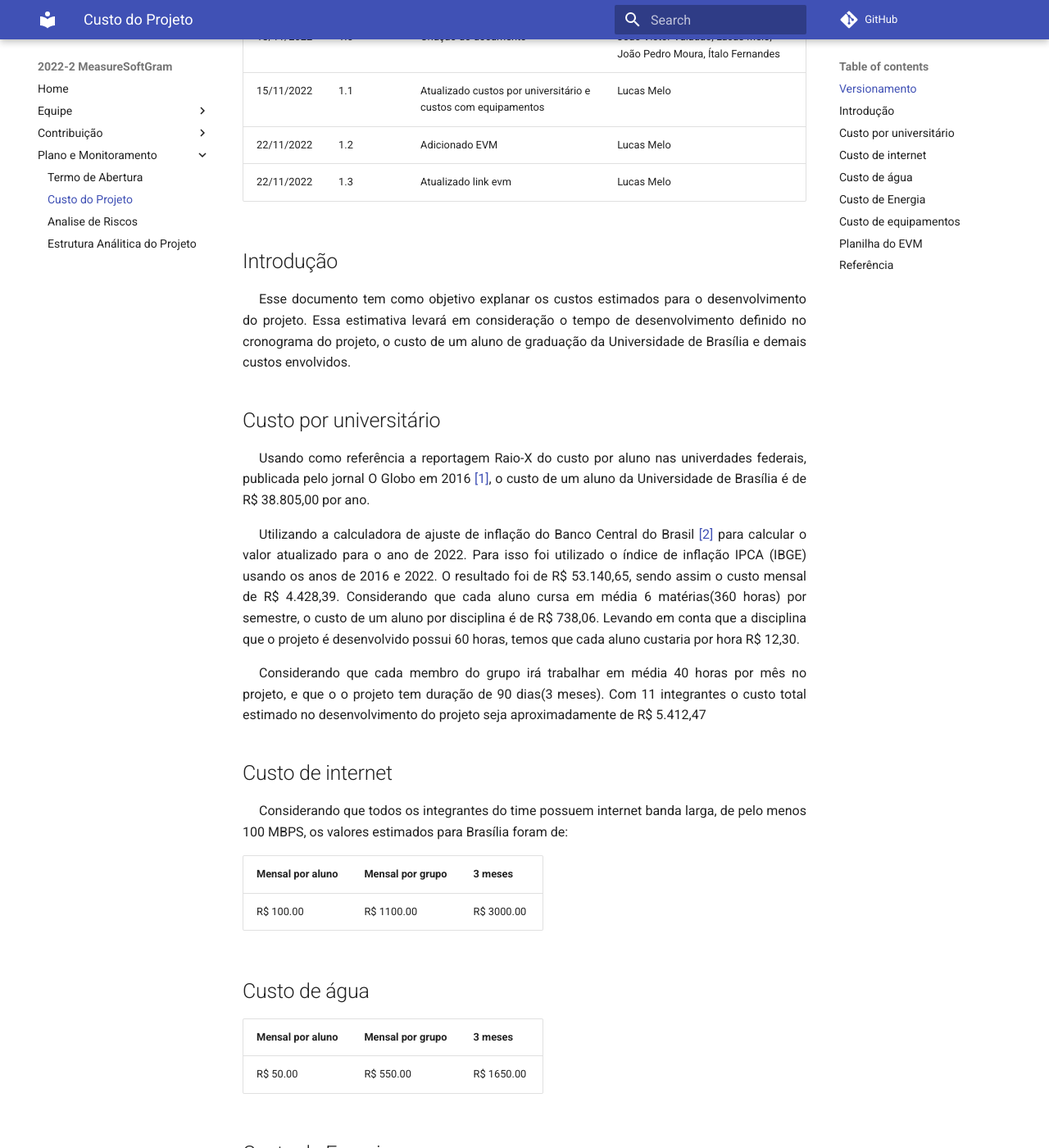
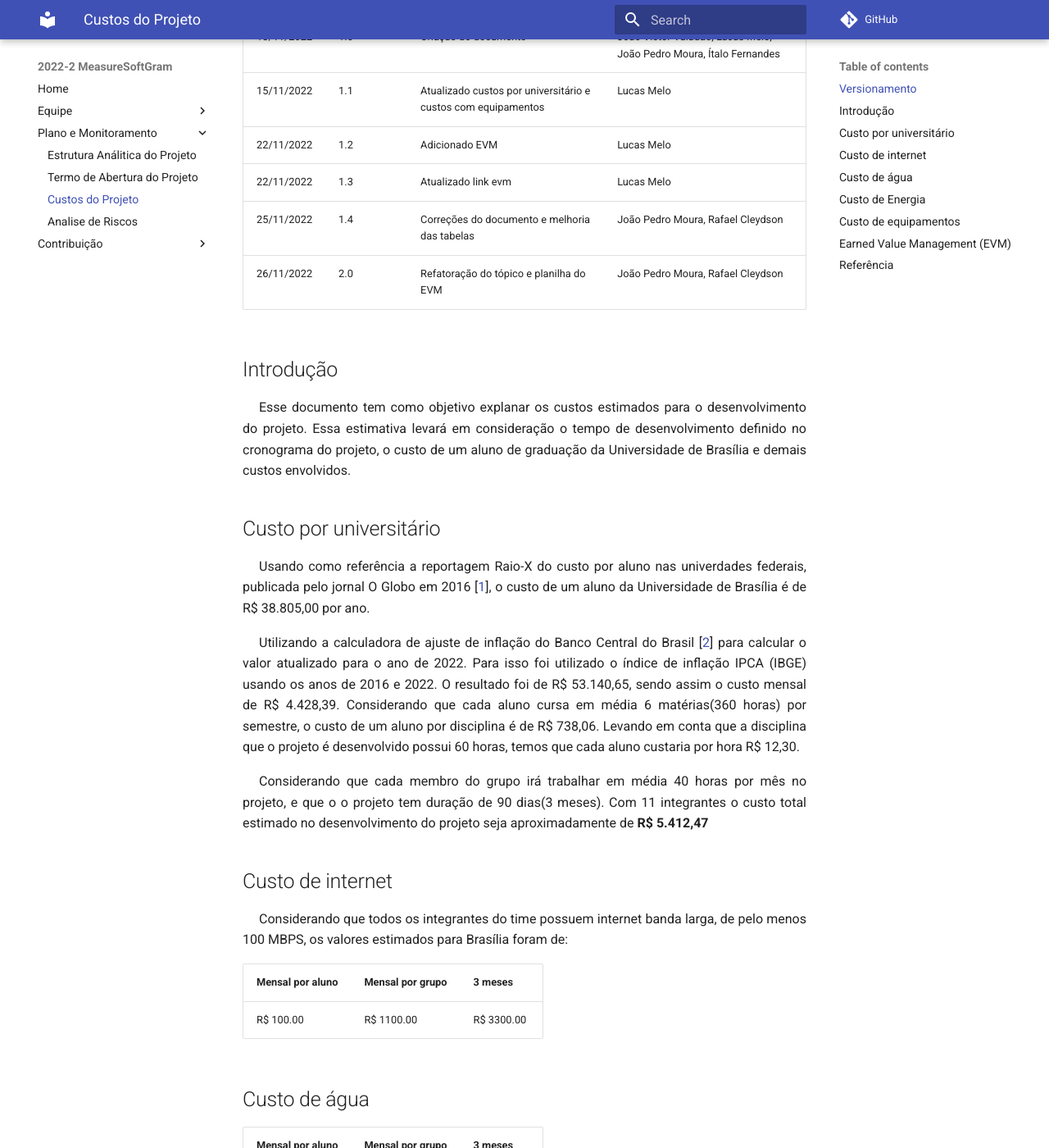
Before and after one commit to fga-eps-mds/2022-2-MeasureSoftGram-Doc, an MkDocs documentation site: the page built from docs/plano-monitoramento/custo_projeto.md, in a window 1280 px wide and 1400 px high, scrolled down 254 px. Shown: the whole window at 82% size. Built offline with MkDocs 1.6.1 and Material for MkDocs 9.7.7, drawn with Linux system fonts in a browser that asks for light colours; comment, search, counter and statistics services are not loaded; some of the changed text lies outside the part shown.

Commit message:
14 Refatoração do tópico e planilhas do EVM
Co-authored-by: RcleydsonR <rafael.cleydson@gmail.com>

```diff
--- a/docs/plano-monitoramento/custo_projeto.md
+++ b/docs/plano-monitoramento/custo_projeto.md
@@ -8,6 +8,8 @@
 |15/11/2022|1.1|Atualizado custos por universitário e custos com equipamentos| Lucas Melo |
 |22/11/2022|1.2|Adicionado EVM| Lucas Melo |
 |22/11/2022|1.3|Atualizado link evm| Lucas Melo |
+|25/11/2022|1.4|Correções do documento e melhoria das tabelas| João Pedro Moura, Rafael Cleydson |
+|26/11/2022|2.0|Refatoração do tópico e planilha do EVM| João Pedro Moura, Rafael Cleydson |
 
 ## Introdução
 
@@ -17,14 +19,13 @@
 ## Custo por universitário
 
 <p align="justify" style="text-indent: 20px">
-Usando  como referência a reportagem Raio-X do custo por aluno nas univerdades federais, publicada pelo jornal O Globo em 2016 <a href=./#referencia>[1]</a>, o custo de um aluno da Universidade de Brasília é de R$ 38.805,00 por ano.</p>
+Usando  como referência a reportagem Raio-X do custo por aluno nas univerdades federais, publicada pelo jornal O Globo em 2016 [<a href=./#referencia>1</a>], o custo de um aluno da Universidade de Brasília é de R$ 38.805,00 por ano.</p>
 
 <p align="justify" style="text-indent: 20px">
-Utilizando a calculadora de ajuste de inflação do Banco Central do Brasil <a href=./#referencia>[2]</a> para calcular o valor atualizado para o ano de 2022. Para isso foi utilizado o índice de inflação IPCA (IBGE) usando os anos de 2016 e 2022. O resultado foi de R$ 53.140,65, sendo assim o custo mensal de R$ 4.428,39. Considerando que cada aluno cursa em média 6 matérias(360 horas) por semestre, o custo de um aluno por disciplina é de R$ 738,06. Levando em conta que a disciplina que o projeto é desenvolvido possui 60 horas, temos que cada aluno custaria por hora R$ 12,30.
+Utilizando a calculadora de ajuste de inflação do Banco Central do Brasil [<a href=./#referencia>2</a>] para calcular o valor atualizado para o ano de 2022. Para isso foi utilizado o índice de inflação IPCA (IBGE) usando os anos de 2016 e 2022. O resultado foi de R$ 53.140,65, sendo assim o custo mensal de R$ 4.428,39. Considerando que cada aluno cursa em média 6 matérias(360 horas) por semestre, o custo de um aluno por disciplina é de R$ 738,06. Levando em conta que a disciplina que o projeto é desenvolvido possui 60 horas, temos que cada aluno custaria por hora R$ 12,30.
 </p>
 
-
-<p align="justify" style="text-indent: 20px">Considerando que cada membro do grupo irá trabalhar em média 40 horas por mês no projeto, e que o o projeto tem duração de 90 dias(3 meses). Com 11 integrantes o custo total estimado no desenvolvimento do projeto seja aproximadamente de R$ 5.412,47</p>
+<p align="justify" style="text-indent: 20px">Considerando que cada membro do grupo irá trabalhar em média 40 horas por mês no projeto, e que o o projeto tem duração de 90 dias(3 meses). Com 11 integrantes o custo total estimado no desenvolvimento do projeto seja aproximadamente de <b>R$ 5.412,47</b></p>
 
 ## Custo de internet
 
@@ -32,7 +33,7 @@
 
 | Mensal por aluno | Mensal por grupo    | 3 meses      |
 | ---------------- | --------------      | -------      |
-| R$ 100.00        | R$ 1100.00          | R$ 3000.00   |
+| R$ 100.00        | R$ 1100.00          | R$ 3300.00   |
 
 
 ## Custo de água
@@ -57,16 +58,20 @@
 * Deve possui SSD de 256 GB ou superior;
 
 
-<p align="justify" style="text-indent: 20px">Usando como base essas especificações de hardware, um Notebook Acer Aspire 5 A515-54G-55HW Intel Core I5 8GB 256GB SSD Windows 11 15,6” Prata teria o custo de R$ 3.699,00. Sendo assim, para 11 participantes, o custo total de R$ 40.689,00.</p>
+<p align="justify" style="text-indent: 20px">Usando como base essas especificações de hardware, um Notebook Acer Aspire 5 A515-54G-55HW Intel Core I5 8GB 256GB SSD Windows 11 15,6” Prata teria o custo de <b>R$ 3.699,00</b>. Sendo assim, para 11 participantes, o custo total de <b>R$ 40.689,00.</b></p>
 
-## Planilha do EVM
+## Earned Value Management (EVM)
 
-Link: <a href='https://docs.google.com/spreadsheets/d/16Ntk4OPcsMS6YJWFJb8Zxa9z8DG2cJIcbjo8YPOaePE/edit?usp=sharing'>planilha EVM</a>
+<p align="justify" style="text-indent: 20px">
+Para ter uma avaliação mais completa dos custos durante todo o curso do projeto, optou-se por utilizar a análise ágil EVM (<i>Earned Value Management</i> ou Gestão de Valor Agregado). Essa técnica faz a medição de três principais fatores do projeto: Custos, Tempo e Escopo, podendo ser expandida para utilizar outras características como qualidade [<a href=./#referencia>3</a>].
+</p>
 
+<p align="justify" style="text-indent: 20px">
+Através de cada <i>sprint</i> do projeto, três métricas serão coletadas: Valor Planejado (VP), Valor Agregado (VA) e Custo Atual (CA), sendo utilizadas para o cálculo e análise dos custos do projeto. Toda a análise pode ser acessada por aqui <a href='https://docs.google.com/spreadsheets/d/e/2PACX-1vT3rHd0sywGAqNVUB26yKJGPKO5lHDWYpCsK1WDwUwbnl6-9-V4WmqEBnthWo1D_5EWaiUFpL5qlTZq/pubhtml?widget=true&amp;headers=false'>aqui</a> ou pela visualização abaixo:
+</p>
 
-EVM
+<iframe style="width: 100%; height: 500px" src="https://docs.google.com/spreadsheets/d/e/2PACX-1vT3rHd0sywGAqNVUB26yKJGPKO5lHDWYpCsK1WDwUwbnl6-9-V4WmqEBnthWo1D_5EWaiUFpL5qlTZq/pubhtml?widget=true&amp;headers=false"></iframe>
 
-<iframe  style="width: 100%; height: 500px" src="https://docs.google.com/spreadsheets/d/e/2PACX-1vT3rHd0sywGAqNVUB26yKJGPKO5lHDWYpCsK1WDwUwbnl6-9-V4WmqEBnthWo1D_5EWaiUFpL5qlTZq/pubhtml?gid=268796454&amp;single=true&amp;widget=true&amp;headers=false"></iframe>
 
 ## Referência
 
@@ -74,4 +79,4 @@
 
 > [2] **BCB - Calculadora do cidadão**. Bcb.gov.br. Disponível em: [https://www3.bcb.gov.br/CALCIDADAO/publico/corrigirPorIndice.do?method=corrigirPorIndice](https://www3.bcb.gov.br/CALCIDADAO/publico/corrigirPorIndice.do?method=corrigirPorIndice). Acesso em: 16 nov. 2022.
 
-‌
+> [3] **What Is Agile Earned Value Management (EVM)?**. Wrike. Disponível em: [https://www.wrike.com/agile-guide/faq/what-is-agile-evm/](https://www.wrike.com/agile-guide/faq/what-is-agile-evm/). Acesso em: 24 nov. 2022.
--- a/mkdocs.yml
+++ b/mkdocs.yml
@@ -10,16 +10,15 @@
   - Equipe:
     - Agenda e Ferramentas: equipe/agenda-e-ferramentas.md
     - Conhecimento e Disponibilidade: equipe/conhecimento-e-disponibilidade.md
+  - Plano e Monitoramento:
+    - Estrutura Análitica do Projeto: plano-monitoramento/EAP.md
+    - Termo de Abertura do Projeto: plano-monitoramento/tap.md
+    - Custos do Projeto: plano-monitoramento/custo_projeto.md
+    - Analise de Riscos: plano-monitoramento/analise_riscos.md
+  # - Visão de Produto:
+  #   -
   - Contribuição:
     - Como contribuir?: politicas/contribuindo.md
     - Política de Branches: politicas/branches.md
     - Política de Commits: politicas/commits.md
     - Código de conduta: politicas/CODE_OF_CONDUCT.md
-
-  # - Visão de Produto:
-  #   -
-  - Plano e Monitoramento:
-    - Termo de Abertura: plano-monitoramento/tap.md
-    - Custo do Projeto: plano-monitoramento/custo_projeto.md
-    - Analise de Riscos: plano-monitoramento/analise_riscos.md
-    - Estrutura Análitica do Projeto: plano-monitoramento/EAP.md
```
Also changed, not shown: other parts of docs/plano-monitoramento/custo_projeto.md (+1 -1 lines).
